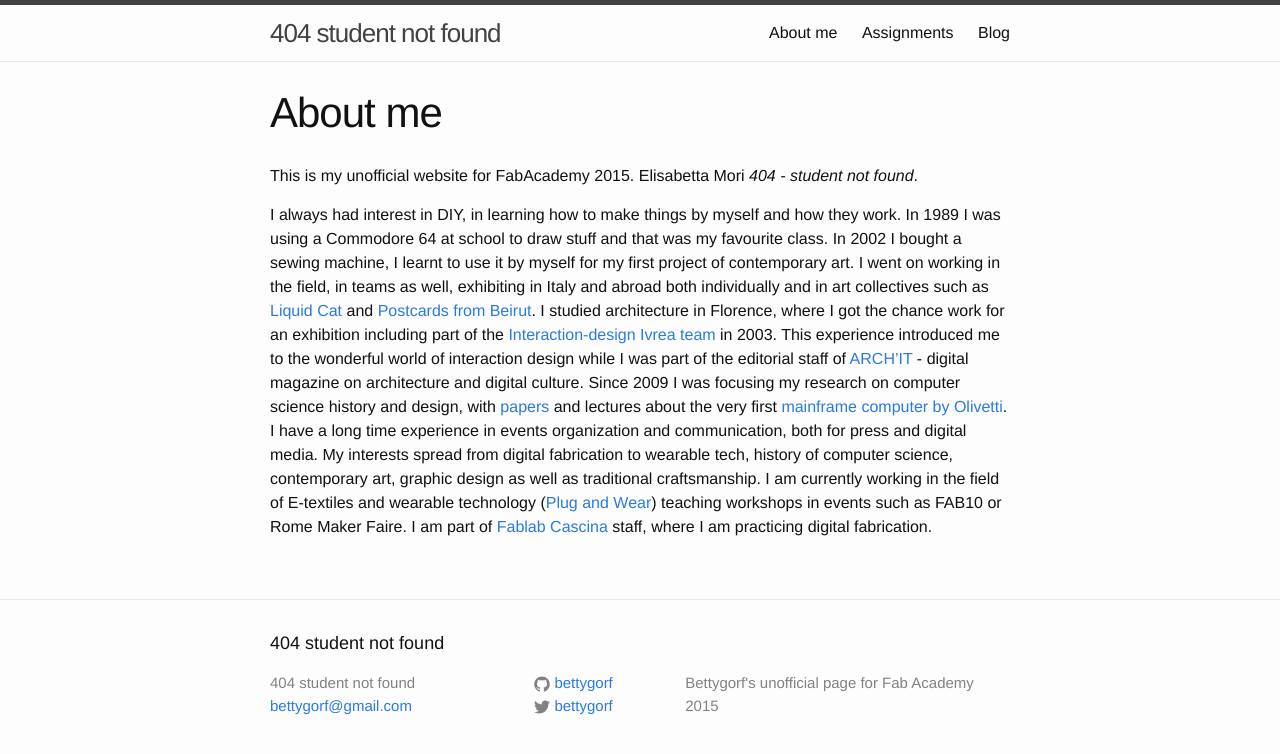
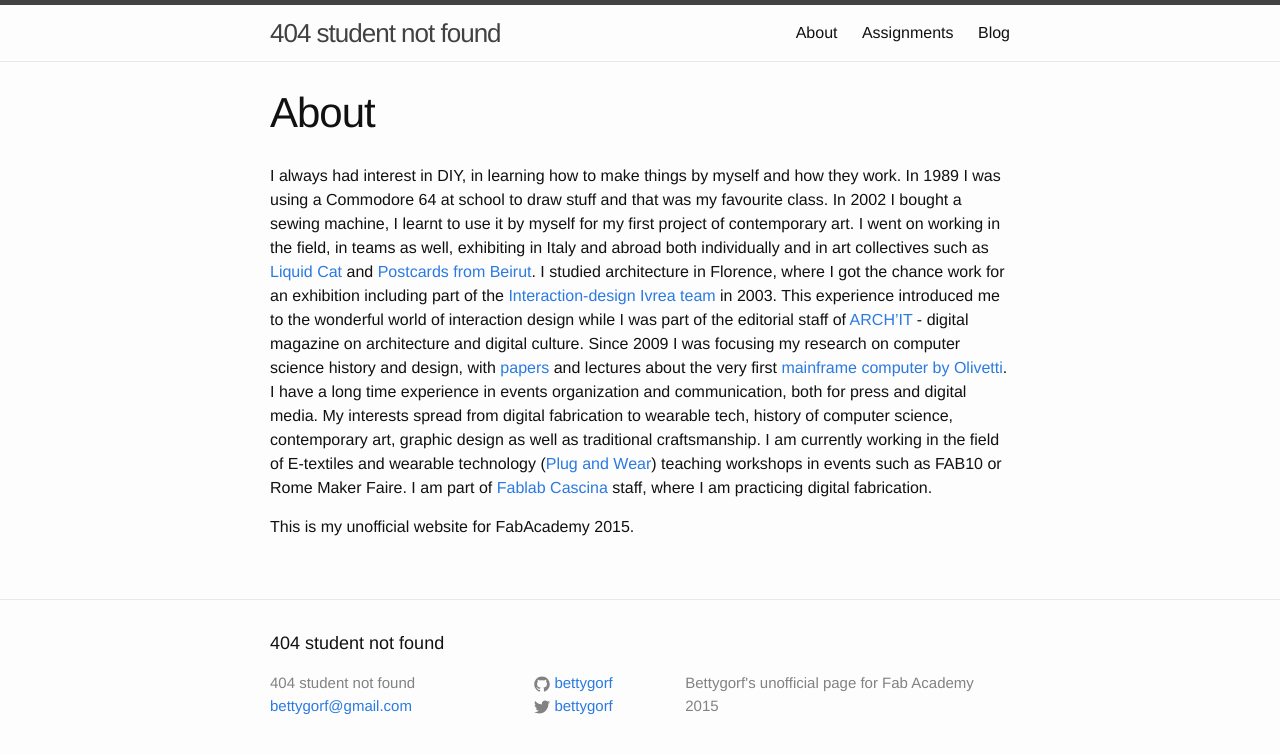
Before and after one commit to bettygorf/bettygorf, a Jekyll site: the page built from about.md, in a window 1280 px wide. Shown: the top 754 px of the page. Built offline with Jekyll 4.4.1, drawn with Linux system fonts in a browser that asks for light colours.

Commit message:
bettygorf

```diff
--- a/about.md
+++ b/about.md
@@ -1,12 +1,12 @@
 ---
 layout: page
-title: About me
+title: About
 permalink: /about/
 ---
-This is my unofficial website for FabAcademy 2015.
-Elisabetta Mori *404 - student not found*.
 
 I always had interest in DIY, in learning how to make things by myself and how they work.
 In 1989 I was using a Commodore 64 at school to draw stuff and that was my favourite class. In 2002 I bought a sewing machine, I learnt to use it by myself for my first project of contemporary art. I went on working in the field, in teams as well, exhibiting in Italy and abroad both individually and in art collectives such as [Liquid Cat](http://www.liquidcat.org) and [Postcards from Beirut](http://www.postcardsfrombeirut.org).
 I studied architecture in Florence, where I got the chance work for an exhibition including part of the [Interaction-design Ivrea team](https://interactionivrea.org) in 2003. This experience introduced me to the wonderful world of interaction design while I was part of the editorial staff of [ARCH’IT](http://architettura.it) - digital magazine on architecture and digital culture. Since 2009 I was focusing my research on computer science history and design, with [papers](http://hapoc2013.sciencesconf.org/26754) and lectures about the very first [mainframe computer by Olivetti](http://www.aisdesign.org/aisd/ettore-sottsass-jr-e-il-design-dei-primi-computer-olivetti). I have a long time experience in events organization and communication, both for press and digital media.
 My interests spread from digital fabrication to wearable tech, history of computer science, contemporary art, graphic design as well as traditional craftsmanship. I am currently working in the field of E-textiles and wearable technology ([Plug and Wear](http://www.plugandwear.com)) teaching workshops in events such as FAB10 or Rome Maker Faire. I am part of [Fablab Cascina](http://www.fablabcascina.org) staff, where I am practicing digital fabrication.
+
+This is my unofficial website for FabAcademy 2015.
```
